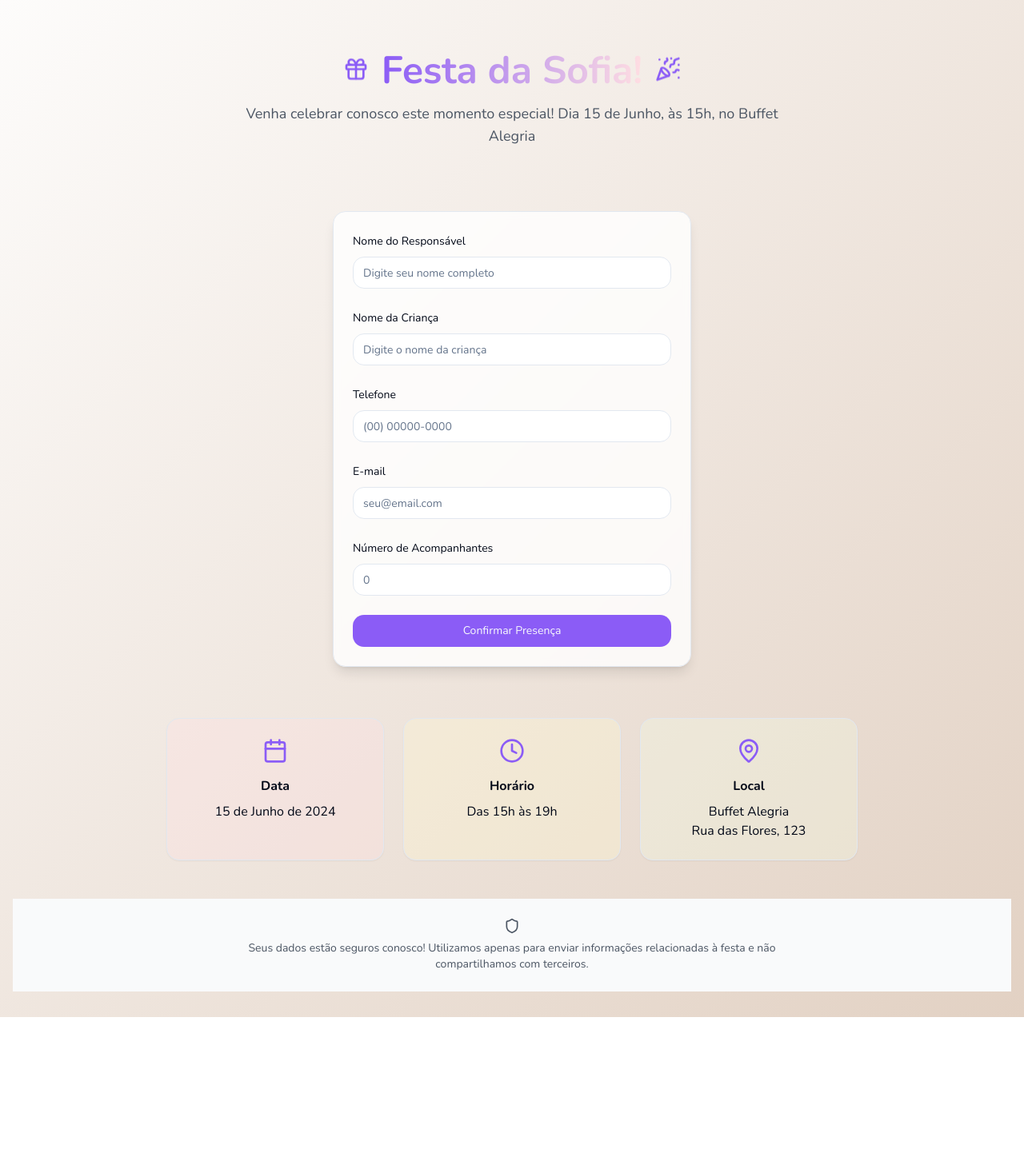
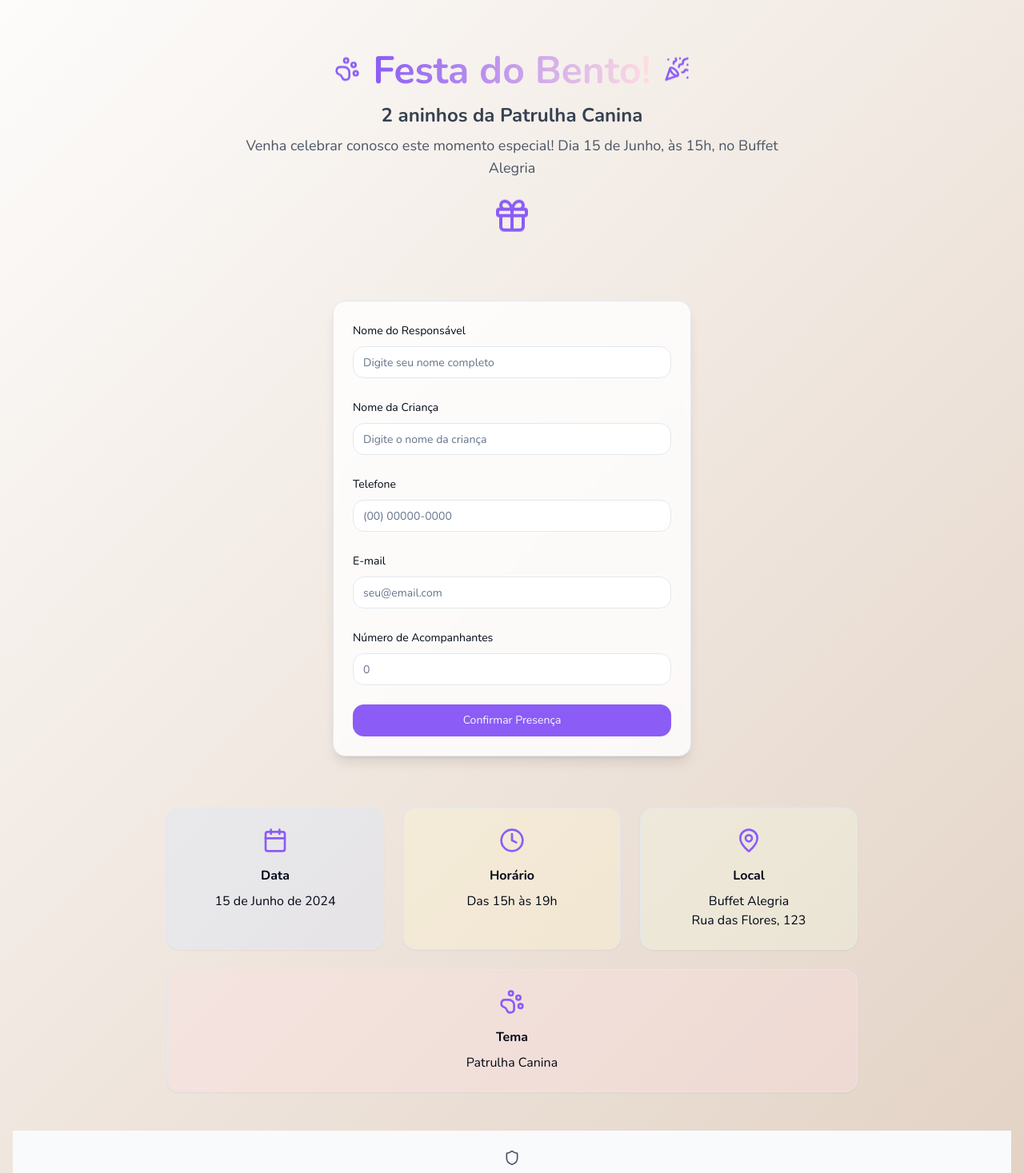
Before and after one commit to Alexpel-tech/check-party, a React (Vite) app: page / in a window 1280 px wide. Shown: the top 1467 px of the page at 80% size. Before the commit the page ends 1272 px from the top, so only its background shows below. Built offline with nearby package versions, Linux system fonts and the light colour scheme.

Commit message:
Update party theme and details
Changed the party theme to "Patrulha Canina" and updated the birthday celebrant's name to "Bento," who will be turning 2 years old.
[skip gpt_engineer]

```diff
--- a/src/components/PartyHeader.tsx
+++ b/src/components/PartyHeader.tsx
@@ -1,19 +1,27 @@
-import { Gift, PartyPopper } from "lucide-react";
+import { PawPrint, PartyPopper, Gift } from "lucide-react";
 
 export const PartyHeader = () => {
   return (
     <header className="text-center py-8 px-4">
       <div className="flex items-center justify-center gap-4 mb-4">
-        <Gift className="w-8 h-8 text-party-purple animate-bounce-slow" />
+        <PawPrint className="w-8 h-8 text-party-purple animate-bounce-slow" />
         <h1 className="text-4xl md:text-5xl font-bold bg-gradient-to-r from-party-purple to-party-pink bg-clip-text text-transparent">
-          Festa da Sofia!
+          Festa do Bento!
         </h1>
         <PartyPopper className="w-8 h-8 text-party-purple animate-bounce-slow" />
       </div>
-      <p className="text-lg text-gray-600 max-w-2xl mx-auto">
-        Venha celebrar conosco este momento especial!
-        Dia 15 de Junho, às 15h, no Buffet Alegria
-      </p>
+      <div className="flex flex-col items-center gap-2">
+        <p className="text-2xl font-bold text-gray-700">
+          2 aninhos da Patrulha Canina
+        </p>
+        <p className="text-lg text-gray-600 max-w-2xl mx-auto">
+          Venha celebrar conosco este momento especial!
+          Dia 15 de Junho, às 15h, no Buffet Alegria
+        </p>
+      </div>
+      <div className="mt-6 flex justify-center">
+        <Gift className="w-12 h-12 text-party-purple animate-bounce-slow" />
+      </div>
     </header>
   );
 };
--- a/src/components/PartyInfo.tsx
+++ b/src/components/PartyInfo.tsx
@@ -1,10 +1,10 @@
-import { Clock, MapPin, Calendar } from "lucide-react";
+import { Clock, MapPin, Calendar, PawPrint } from "lucide-react";
 import { Card } from "@/components/ui/card";
 
 export const PartyInfo = () => {
   return (
     <div className="grid grid-cols-1 md:grid-cols-3 gap-6 max-w-4xl mx-auto px-4">
-      <Card className="p-6 text-center bg-party-pink/30 hover:scale-105 transition-transform">
+      <Card className="p-6 text-center bg-party-blue/30 hover:scale-105 transition-transform">
         <Calendar className="w-8 h-8 mx-auto mb-4 text-party-purple" />
         <h3 className="font-bold mb-2">Data</h3>
         <p>15 de Junho de 2024</p>
@@ -21,6 +21,12 @@ export const PartyInfo = () => {
         <h3 className="font-bold mb-2">Local</h3>
         <p>Buffet Alegria<br />Rua das Flores, 123</p>
       </Card>
+
+      <Card className="col-span-1 md:col-span-3 p-6 text-center bg-party-pink/30 hover:scale-105 transition-transform">
+        <PawPrint className="w-8 h-8 mx-auto mb-4 text-party-purple" />
+        <h3 className="font-bold mb-2">Tema</h3>
+        <p>Patrulha Canina</p>
+      </Card>
     </div>
   );
 };
```
